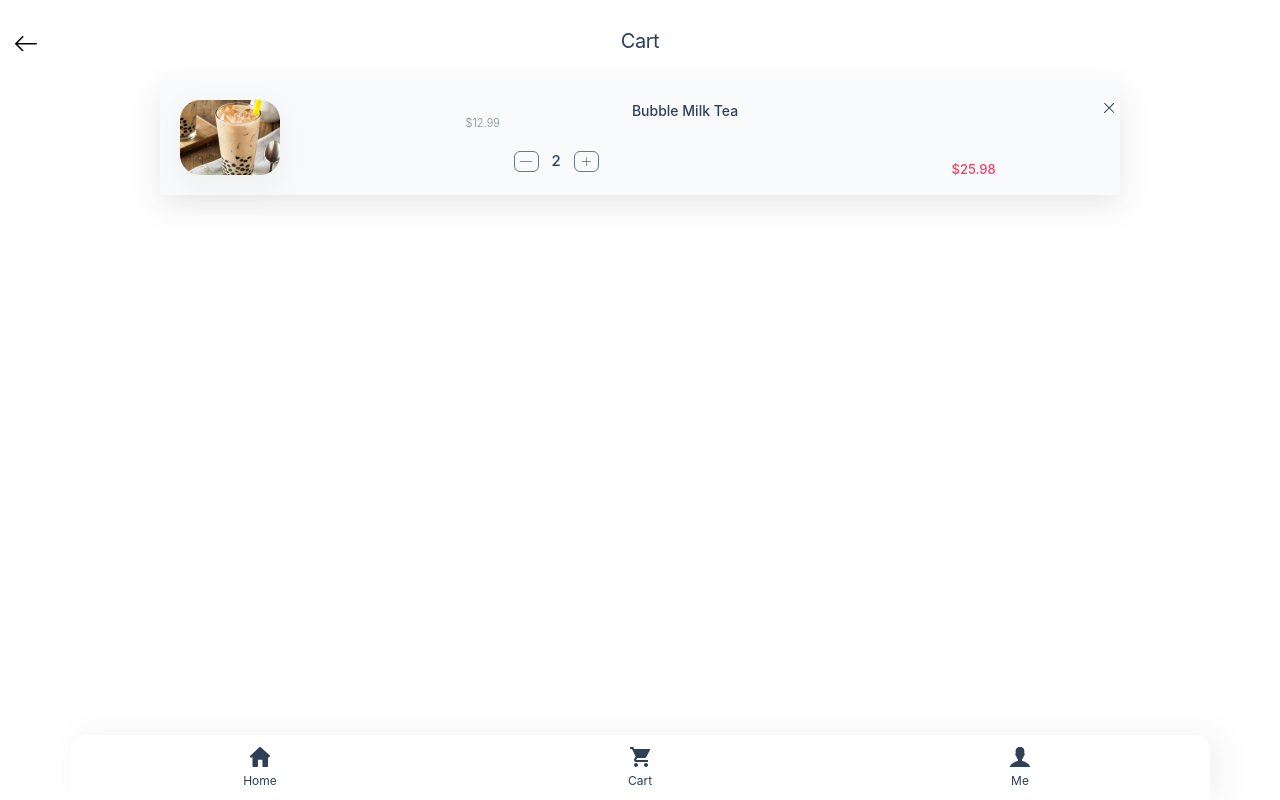
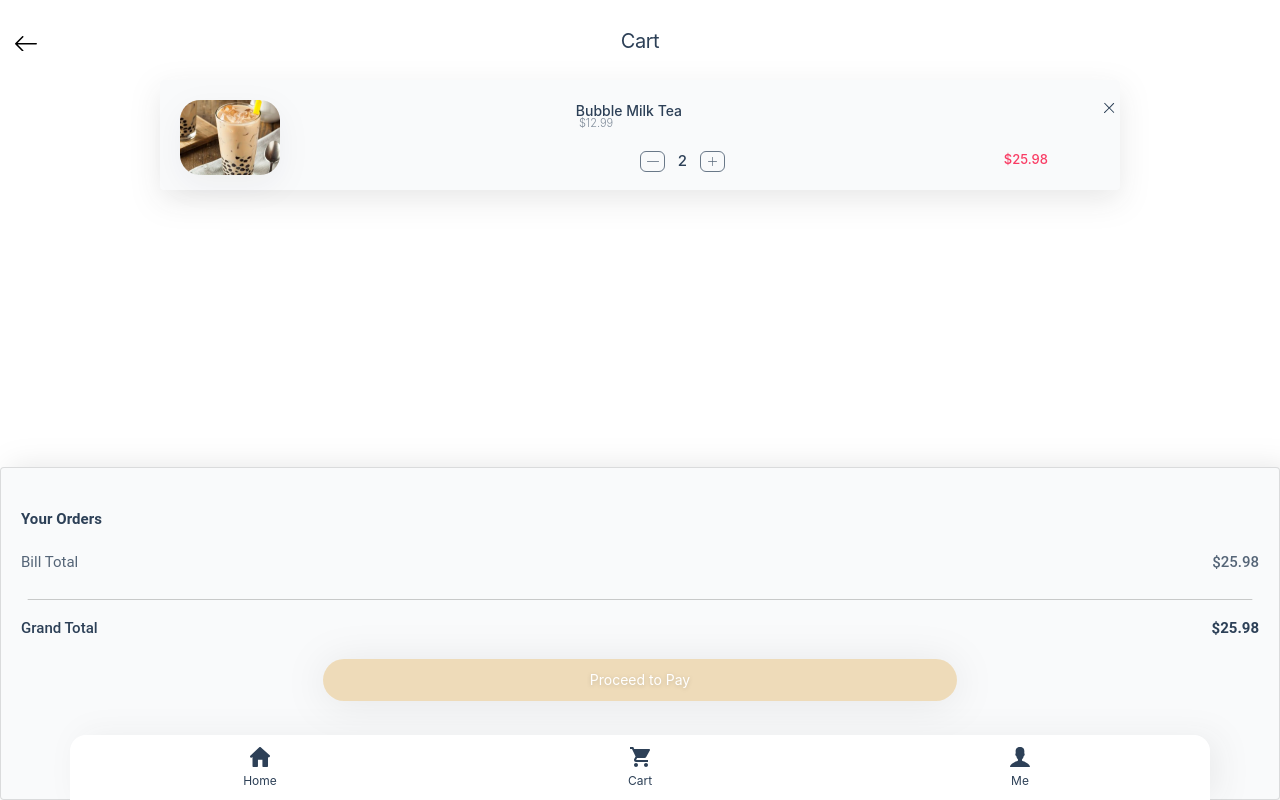
Before and after one commit to RapDoodle/Mooli-Ordering-System, a Flask app: template templates/customer/cart.html in a window 1280 px wide. Run offline with Flask 2, Linux system fonts and the light colour scheme; the template is opened without the code that fills it, so the values that code supplies are empty; parts of the project's set-up code (start-up, migrations or seed data) failed here and were passed over; some libraries are stand-ins or nearby versions.

Commit message:
finish cart.html

```diff
--- a/templates/customer/cart.html
+++ b/templates/customer/cart.html
@@ -362,6 +317,16 @@ width: 14.14px;
 height: 14.14px;
 }
 
+
+
+.line{
+
+    stroke: rgba(56, 56, 56, 1);
+    stroke-width: 0.10px;
+    stroke-linecap: butt;
+    box-shadow: none;
+    width: ;
+}
 
 </style>
 {% endblock %}
@@ -386,57 +351,144 @@ height: 14.14px;
 
 <div class="row" style="height:100px;text-align: center;">
     <div class="card w-75" style="background-color: rgba(249, 250, 251, 1);filter: drop-shadow(0px 10px 15px rgba(27, 28, 32, 0.10196078431372549));left: 12.5%;border: 0px;">
-        <div class="">
-            <div class="carda9352b52"></div>
-
-
-
         <div class="card-body">
             <div class="row" style="height: 50px;">
-                    <div class="col-3">
-                        <div class="card1"></div>
+                <div class="col-5" style="text-align: left;">
+                    <div><img src="../../static/customer/card.png" alt="pic lost" style="width: 100px;height: 75px; filter: drop-shadow(0px 10px 15px rgba(27, 28, 32, 0.050980392156862744));background-size: cover;"></div>
                 </div>
-                    <div class="col-6" style="left: 45px;">
+                <div class="col-4" >
                     <div class="cardTextBox">
-                            <div class="bubbleMilkTea">Bubble Milk Tea</div>
+                        <div class="bubbleMilkTea" style="text-align:left;">Bubble Milk Tea</div>
                         <div class="xd5bb8192">&nbsp;$12.99</div>
                     </div>
                 </div>
                 <div class="col-3" style="text-align: right;top: -6px;right: -16px;">
+                    <a href="#">
                         <svg preserveAspectRatio="none" viewBox="8.212240487637246e-8 9.800834277484682e-8 14.142127990722656 14.142135620117188" class="path1620"><path d="M 13.61834812164307 6.285390377044678 L 7.594848155975342 6.285391807556152 L 7.594849109649658 0.5237828493118286 C 7.594849109649658 0.2341323494911194 7.36019229888916 5.799610747203587e-08 7.071069717407227 9.800834277484682e-08 C 6.781937599182129 1.380216758661845e-07 6.547280788421631 0.2341305166482925 6.547280788421631 0.5237830281257629 L 6.547279357910156 6.285391807556152 L 0.5237830281257629 6.285393238067627 C 0.2346556931734085 6.285393238067627 1.222062735450891e-07 6.519528388977051 8.212241198179981e-08 6.809170246124268 C 4.203617010034577e-08 7.098827362060547 0.2346555143594742 7.332961082458496 0.5237829089164734 7.332961082458496 L 6.547279357910156 7.332959651947021 L 6.547278881072998 13.6183443069458 C 6.547278881072998 13.90800189971924 6.78193473815918 14.14213943481445 7.071065902709961 14.14213943481445 C 7.360189437866211 14.14213943481445 7.594848155975342 13.90800189971924 7.594848155975342 13.6183443069458 L 7.594848155975342 7.332959651947021 L 13.61834812164307 7.332959175109863 C 13.90746974945068 7.332959175109863 14.14213085174561 7.098824501037598 14.14213085174561 6.809167385101318 C 14.14213085174561 6.51952600479126 13.90746974945068 6.285390377044678 13.61834812164307 6.285390377044678 Z"  /></svg>
-
-
+                    </a>
                 </div>
             </div>
 
-                <div class="row" style="height: 25px;">
+            <div class="row">
+                <div class="col-6">
+                </div>
                 <div class="col-4">
-
-                    </div>
-                    <div class="col-4" style="left: 32px;">
-
                     <div class="x2">2</div>
                     <div class="group2548">
+                        <a href="#">
                             <div class="rectangle689"></div>
                             <svg preserveAspectRatio="none" viewBox="12.50000286102295 13 9 8.998001098632812" class="path1157"><path d="M 21.16667175292969 16.99911308288574 L 17.33333778381348 16.99911308288574 L 17.33333778381348 13.33326053619385 C 17.33333778381348 13.14897060394287 17.18400192260742 13 17.00000381469727 13 C 16.81600189208984 13 16.66666793823242 13.14896869659424 16.66666793823242 13.33326053619385 L 16.66666793823242 16.99911308288574 L 12.83333683013916 16.99911308288574 C 12.64933586120605 16.99911308288574 12.50000286102295 17.14808082580566 12.50000286102295 17.33236694335938 C 12.50000286102295 17.51666450500488 12.64933586120605 17.6656322479248 12.83333683013916 17.6656322479248 L 16.66666793823242 17.6656322479248 L 16.66666793823242 21.66473770141602 C 16.66666793823242 21.84903526306152 16.81600189208984 21.99800109863281 17.00000381469727 21.99800109863281 C 17.18400192260742 21.99800109863281 17.33333778381348 21.84903526306152 17.33333778381348 21.66473770141602 L 17.33333778381348 17.6656322479248 L 21.16667175292969 17.6656322479248 C 21.35066795349121 17.6656322479248 21.50000381469727 17.51666450500488 21.50000381469727 17.33236694335938 C 21.50000381469727 17.14808082580566 21.35066795349121 16.99911308288574 21.16667175292969 16.99911308288574 Z"  /></svg>
+                        </a>
                     </div>
                     <div class="group2547">
+                        <a href="#">
                             <div class="rectangle688"></div>
                             <svg preserveAspectRatio="none" viewBox="12 25.00000762939453 12 0.8000030517578125" class="path1626"><path d="M 23.57143020629883 25.00000762939453 L 12.42857456207275 25.00000762939453 C 12.19200325012207 25.00000762939453 12 25.17881011962891 12 25.40000534057617 C 12 25.62120819091797 12.19200325012207 25.80000686645508 12.42857456207275 25.80000686645508 L 23.57143020629883 25.80000686645508 C 23.80799674987793 25.80000686645508 24 25.62120819091797 24 25.40000534057617 C 24 25.17881011962891 23.80799674987793 25.00000762939453 23.57143020629883 25.00000762939453 Z"  /></svg>
+                        </a>
+                    </div>
+                </div>
+                <div class="col-2" style="left:-10px">
+                    <div class="x414e9323">$25.98</div>
+                </div>
+            </div>
+        </div>
+    </div>
+</div>
+
+<div class="card fixed-bottom" style="
+background-color: rgba(249, 250, 251, 1);
+filter: drop-shadow(10px 0px 15px rgba(0, 0, 0, 0.10196078431372549));
+height: 333.00px;">
+    <div class="card-body">
+        <div class="row" style="height: 20px;"></div>
+        <div class="row" >
+            <div class="col-12" style="text-align: left;
+            letter-spacing: 0.07px;
+            color: rgba(45, 64, 87, 1);
+            -webkit-text-stroke: 1.00px rgba(0, 0, 0, 0);
+            font-size: 15.00px;
+            font-weight: 700;
+            font-style: normal;
+            font-family: Roboto, Arial;">
+                Your Orders
             </div>
 
         </div>
-                    <div class="col-4" style="left:17px;top:10px;">
-                        <div class="x414e9323">$25.98</div>
+        <div class="row" style="height: 20px;"></div>
+        <div class="row" style="height: 20px;">
+            <div class="col-6" style="
+                opacity: 0.800000011920929;
+                color: rgba(45, 64, 87, 1);
+                font-size: 15.00px;
+                font-weight: 400;
+                font-style: normal;
+                font-family: Roboto, Arial;">
+                Bill Total
+            </div>
+            <div class="col-6" style="
+                opacity: 0.800000011920929;
+                color: rgba(45, 64, 87, 1);
+                font-size: 15.00px;
+                font-weight: 500;
+                font-style: normal;
+                font-family: Roboto, Arial;
+                text-align:right;">
+                $25.98
+            </div>
+        </div>
+        <div class="row" style="height: 15px;"></div>
+        <div class="row">
+            <div class="col-12" style="height: 1px;text-align: center;">
+                <svg class="line" viewBox="0 -0.04998779296875 326.49993896484375 0.0999755859375"><path d="M 0 0 L 326.4999389648438 0"></path></svg>
+            </div>
+        </div>
+        <div class="row" style="height: 30px;"></div>
+        <div class="row">
+            <div class="col-6" style="font-size: 15.00px;
+            font-weight: 500;
+            font-style: normal;
+            font-family: Roboto, Arial;
+            color: rgba(45, 64, 87, 1);
+            text-align: left;">
+                Grand Total
+            </div>
+            <div class="col-6" style="font-size: 15.00px;
+            font-weight: 700;
+            font-style: normal;
+            font-family: Roboto, Arial;
+            color: rgba(45, 64, 87, 1);
+            text-align: right;">
+                $25.98
+            </div>
+        </div>
+        <div class="row" style="height: 20px;"></div>
+        <div class="row">
+            <div class="col-3"></div>
+
+            <div class="col-6" style="background-color: rgba(238, 219, 185, 1);
+                border-top-style: none;
+                border-top-width: 1.00px;
+                border-top-left-radius: 50.00px;
+                border-top-right-radius: 50.00px;
+                border-bottom-left-radius: 50.00px;
+                border-bottom-right-radius: 50.00px;
+                filter: drop-shadow(0px 3px 20px rgba(0, 0, 0, 0.08235294117647059));
+                height: 41.96px;">
+
+                <div style="text-align: center;line-height: 41.96px;
+                    filter: drop-shadow(0px 1px 2px rgba(0, 0, 0, 0.1607843137254902));
+                    font-size: 14.00px;
+                    font-weight: 400;
+                    font-style: normal;
+                    font-family: 'SF Pro Text', Arial;
+                    color: rgba(255, 255, 255, 1);">
+                    <a href="#">Proceed to Pay</a>
+                </div>
+            </div>
+            <div class="col-3"></div>
+        </div>
     </div>
 
-                </div>
-
-            </div>
-
-
-        </div>
-    </div>
 </div>
 
 
```
Also changed, not shown: other parts of templates/customer/cart.html (+0 -45 lines). Lines whose indentation alone changed are shown as unchanged.
